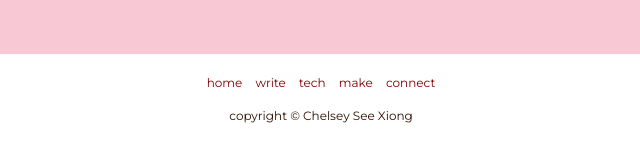
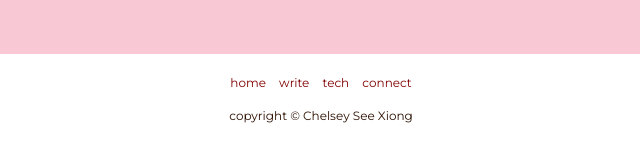
Before and after one commit to girlx/girlx.github.io, a plain HTML site: page connect.html in a window 1280 px wide. Shown: the part 649-797 px from the top of the page, 319-959 px from the left. Drawn offline with nearby package versions, Linux system fonts and the light colour scheme.

Commit message:
update footer
remove a link from footer

```diff
--- a/connect.html
+++ b/connect.html
@@ -41,7 +41,6 @@
               <li><a href="https://www.chelseysee.com">home</a></li>
               <li><a href="./write.html">write</a></li>
               <li><a href="./tech.html">tech</a></li>
-              <li><a href="./make.html">make</a></li>
               <li><a href="./connect.html">connect</a></li>
             </ul>
           </nav>
```
Also changed, not shown: index.html (+0 -1 lines), tech.html (+0 -1 lines), write.html (+0 -1 lines).
